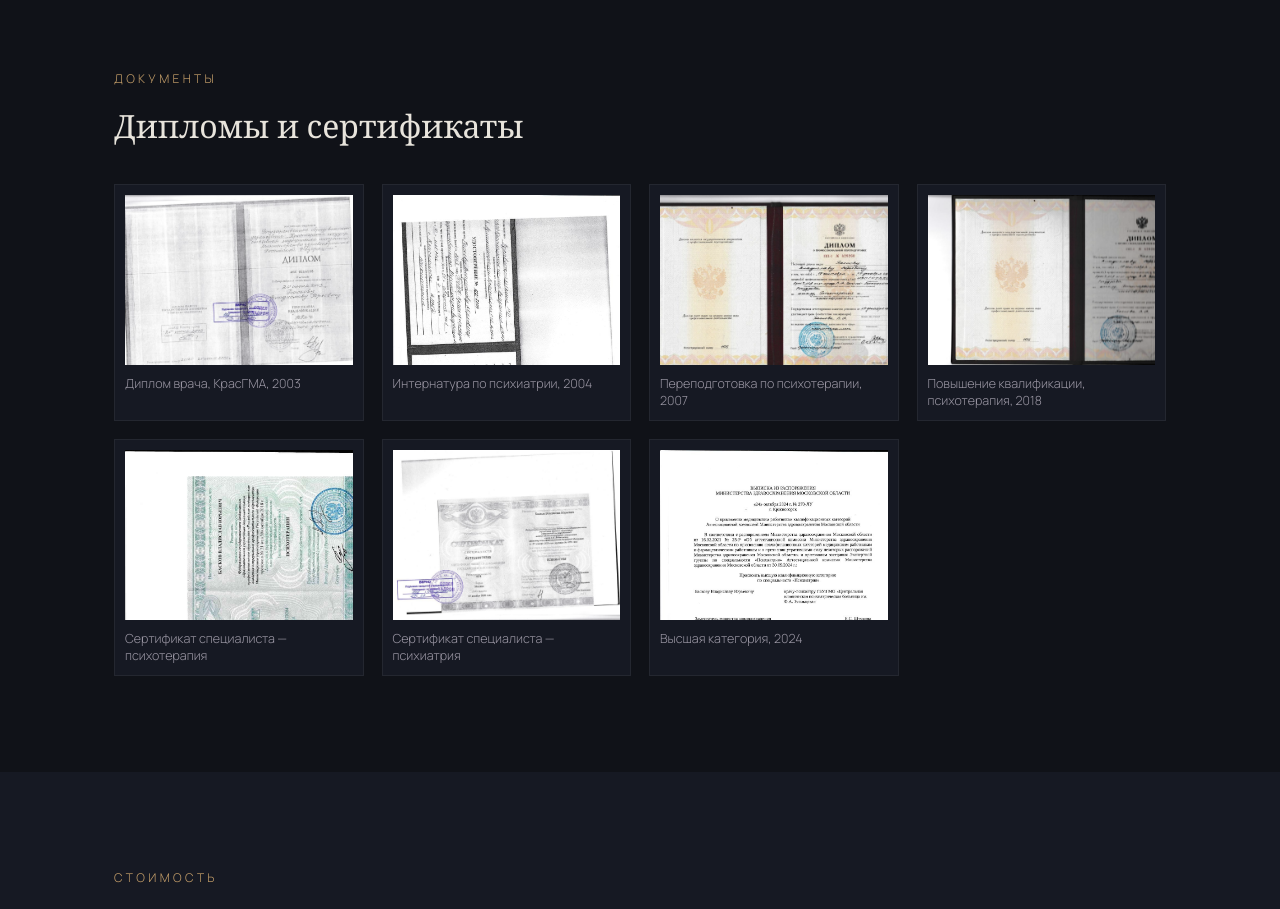
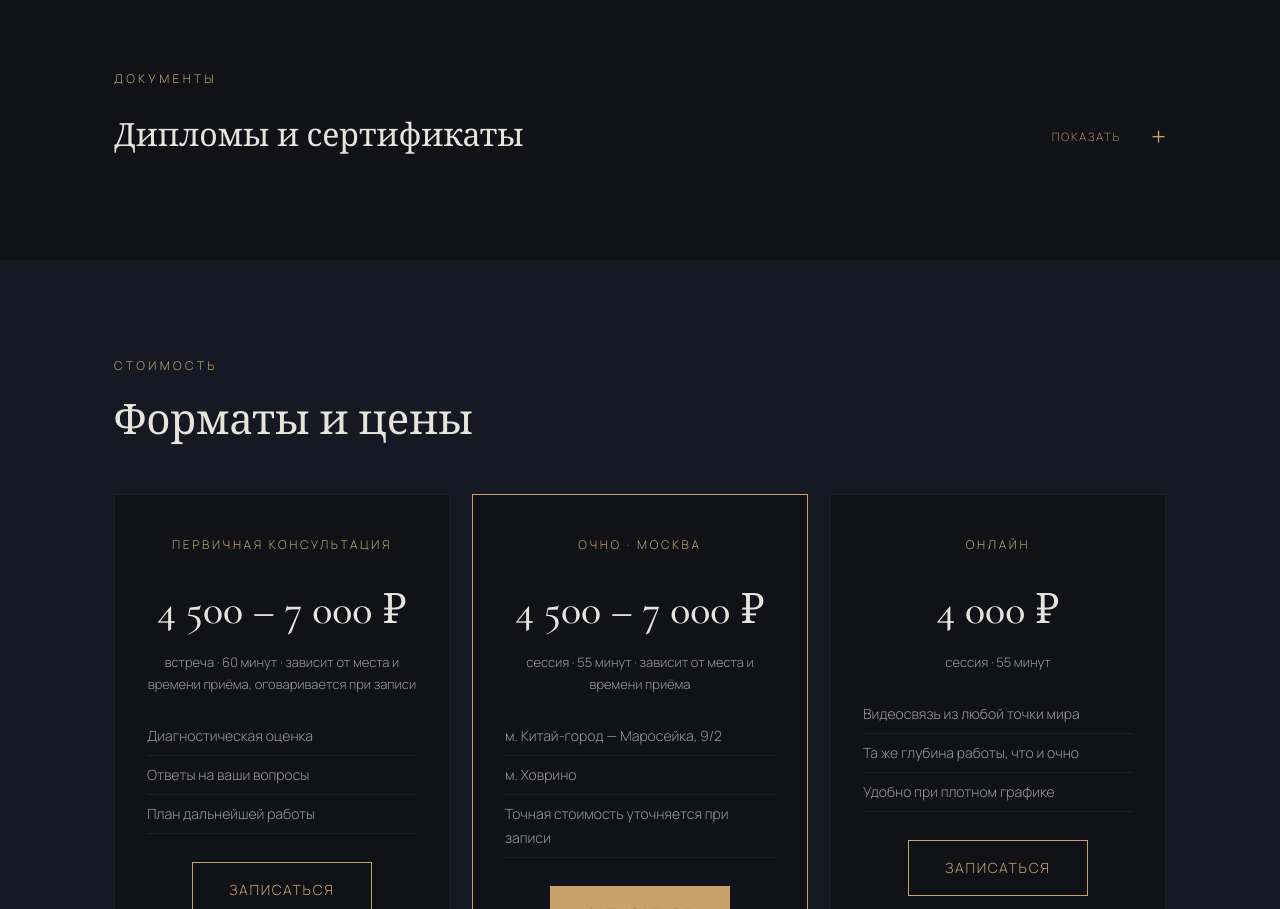
Before and after one commit to merlin707707-prog/drbaskov-site, an Astro site: page / in a window 1280 px wide. Shown: the part 5072-5981 px from the top of the page. Built offline with nearby package versions, Linux system fonts and the light colour scheme; Astro itself is replaced by a stand-in of ours.

Commit message:
Документы: сворачиваемый блок

```diff
--- a/src/pages/index.astro
+++ b/src/pages/index.astro
@@ -138,7 +138,8 @@ import Base from '../layouts/Base.astro';
   </div>
   <div class="wrap" id="docs" style="margin-top:72px">
     <div class="eyebrow">Документы</div>
-    <h2 class="title" style="font-size:clamp(24px,3vw,32px)">Дипломы и сертификаты</h2>
+    <details class="docs-toggle">
+      <summary><span class="docs-summary-text">Дипломы и сертификаты</span><span class="docs-summary-hint"></span></summary>
     <div class="docs-grid">
       <a href="/docs/diplom.jpg" target="_blank" rel="noopener"><img src="/docs/diplom.jpg" alt="Диплом о высшем медицинском образовании, КрасГМА, 2003" loading="lazy" /><span>Диплом врача, КрасГМА, 2003</span></a>
       <a href="/docs/internatura.jpg" target="_blank" rel="noopener"><img src="/docs/internatura.jpg" alt="Удостоверение об интернатуре по психиатрии, 2004" loading="lazy" /><span>Интернатура по психиатрии, 2004</span></a>
@@ -148,6 +149,7 @@ import Base from '../layouts/Base.astro';
       <a href="/docs/sert-psihiatria.jpg" target="_blank" rel="noopener"><img src="/docs/sert-psihiatria.jpg" alt="Сертификат специалиста по психиатрии" loading="lazy" /><span>Сертификат специалиста — психиатрия</span></a>
       <a href="/docs/kategoriya.jpg" target="_blank" rel="noopener"><img src="/docs/kategoriya.jpg" alt="Выписка о присвоении высшей квалификационной категории, 2024" loading="lazy" /><span>Высшая категория, 2024</span></a>
     </div>
+    </details>
   </div>
 </section>
 
--- a/src/styles/global.css
+++ b/src/styles/global.css
@@ -153,6 +153,14 @@ summary::after{content:'+';color:var(--gold);font-size:26px;font-family:var(--sa
 details[open] summary::after{transform:rotate(45deg)}
 details p{color:var(--ink-dim);margin-top:14px;max-width:720px;font-size:15px}
 
+/* DOCS TOGGLE */
+.docs-toggle{border-bottom:none;padding:0}
+.docs-toggle > summary{gap:16px}
+.docs-summary-text{font-family:var(--serif);font-size:clamp(24px,3vw,32px);color:var(--ink)}
+.docs-summary-hint{font-family:var(--sans);font-size:11.5px;letter-spacing:.14em;text-transform:uppercase;color:var(--gold);margin-left:auto;margin-right:14px;opacity:.8}
+.docs-summary-hint::before{content:'показать'}
+.docs-toggle[open] .docs-summary-hint::before{content:'скрыть'}
+
 /* CTA */
 .cta{text-align:center;position:relative;overflow:hidden}
 .cta .wrap{position:relative}
```
